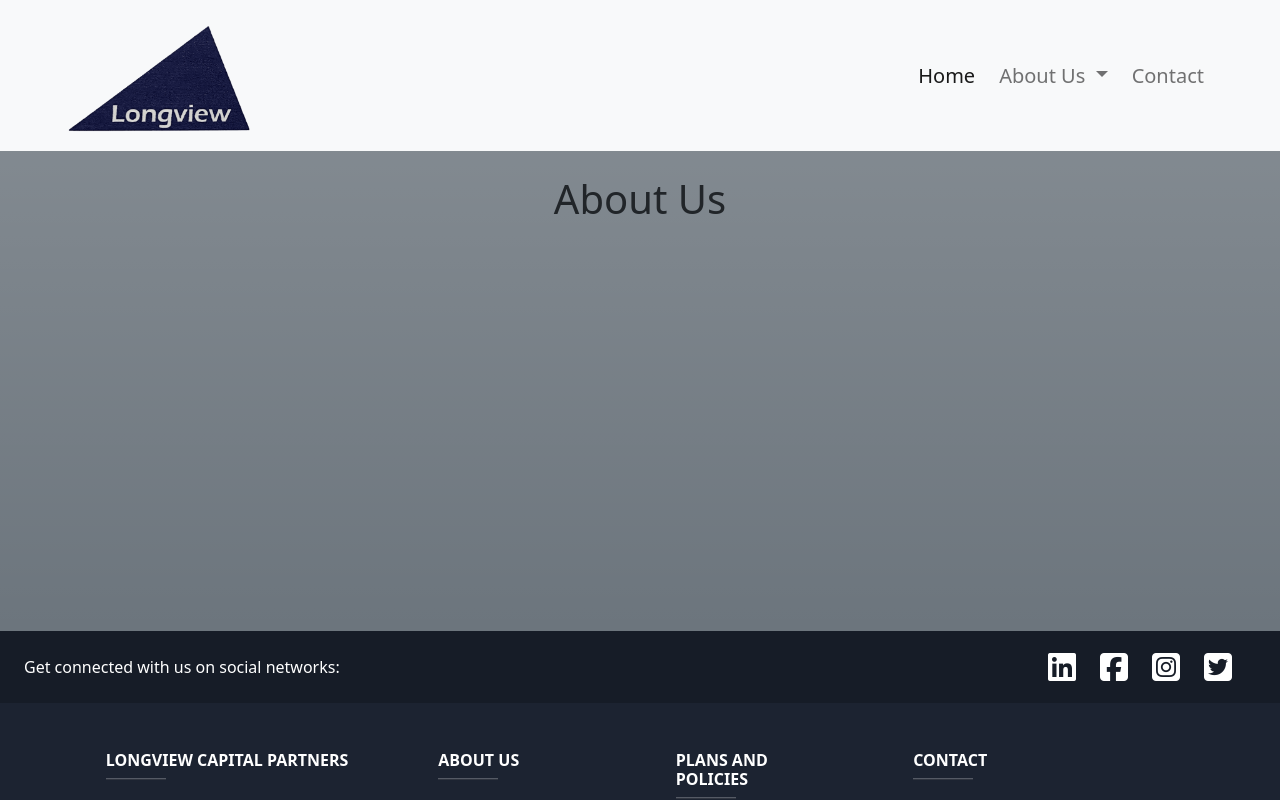
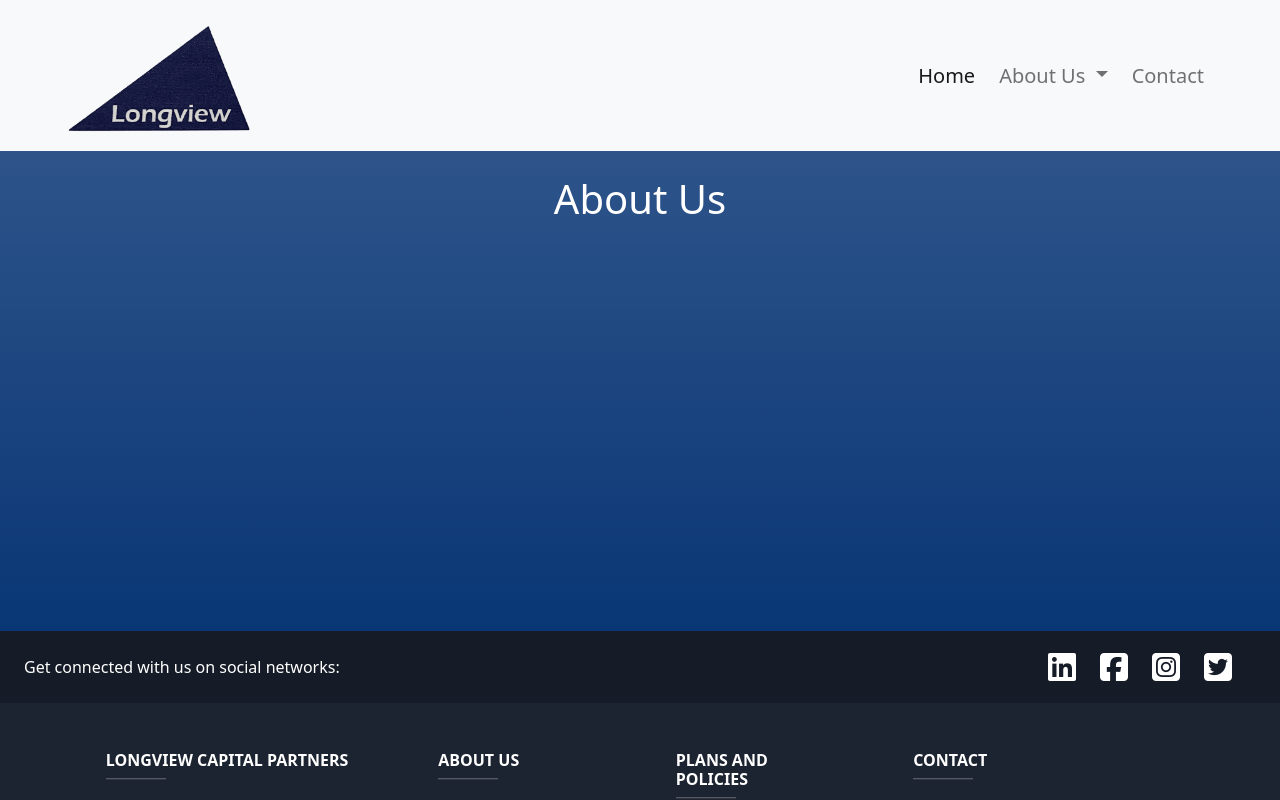
Before and after one commit to Fiscal2/longview-cap-partners, an Angular app: page /aboutus in a window 1280 px wide. Shown: the top 800 px of the page. Built offline with nearby package versions, Linux system fonts and the light colour scheme.

Commit message:
background styling

```diff
--- a/src/app/aboutus/aboutus.component.html
+++ b/src/app/aboutus/aboutus.component.html
@@ -1,3 +1,3 @@
-<div class="container-fluid bg-secondary bg-gradient" style="height: 30rem;">
-    <h1 class="p-4 text-center">About Us</h1>
+<div class="container-fluid bg-gradient" style="height: 30rem; background-color: #093675;">
+    <h1 class="p-4 text-center text-white">About Us</h1>
 </div>
--- a/src/app/contact/contact.component.html
+++ b/src/app/contact/contact.component.html
@@ -1,5 +1,5 @@
-<div class="container-fluid bg-secondary bg-gradient">
-    <h1 class="p-4 text-center">Contact Us</h1>
+<div class="container-fluid bg-gradient" style="background-color: #093675;">
+    <h1 class="p-4 text-center text-white">Contact Us</h1>
     <div class="row justify-content-center">
         <div class="card col-lg-3 shadow-sm bg-light bg-gradient mb-4 py-2" style="width: 50rem">
             <div class="card-body">
--- a/src/app/our-story/our-story.component.html
+++ b/src/app/our-story/our-story.component.html
@@ -1,3 +1,3 @@
-<div class="container-fluid bg-secondary bg-gradient" style="height: 30rem;">
-    <h1 class="p-4 text-center">Our Story</h1>
+<div class="container-fluid bg-gradient" style="height: 30rem; background-color: #093675;">
+    <h1 class="p-4 text-center text-white">Our Story</h1>
 </div>
```
